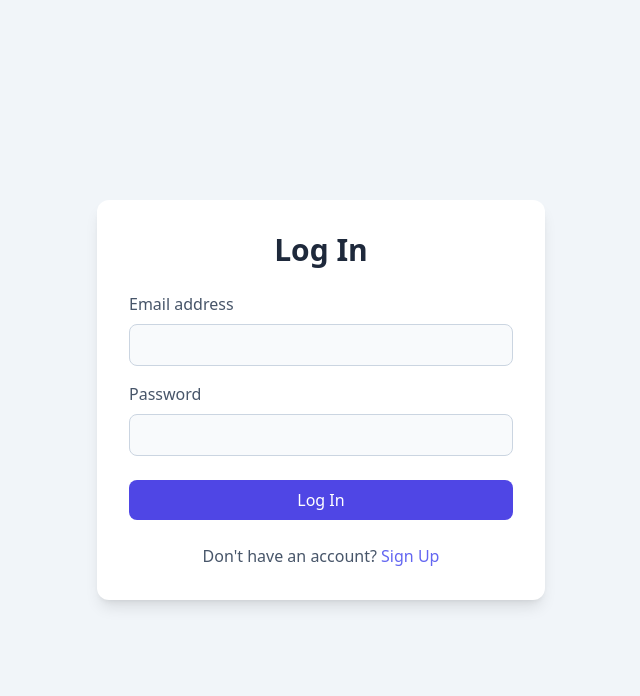
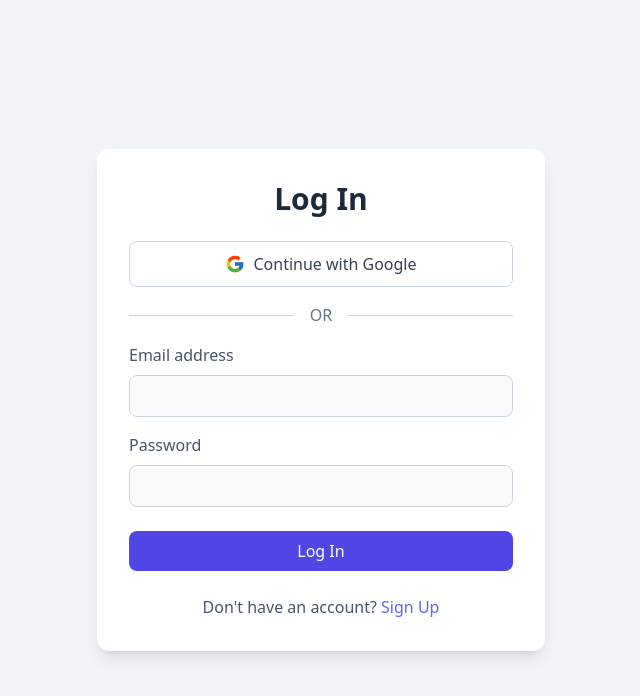
Before and after one commit to Abdulrahman-adil/Attend, a React (Vite) app: page /login#/login in a window 1280 px wide. Shown: the top 696 px of the page, without its empty margins (319-959 px from the left). Built offline with nearby package versions, Linux system fonts and the light colour scheme; no server answers.

Commit message:
Add Google sign-in to frontend

```diff
--- a/App.tsx
+++ b/App.tsx
@@ -1,5 +1,6 @@
 import React from 'react';
 import { HashRouter as Router, Routes, Route, Navigate } from 'react-router-dom';
+import { GoogleOAuthProvider } from '@react-oauth/google';
 import { AuthProvider, useAuth } from './contexts/AuthContext';
 import LoginPage from './pages/LoginPage';
 import RegisterPage from './pages/RegisterPage';
@@ -40,11 +41,13 @@ const AppRoutes: React.FC = () => {
 
 const App: React.FC = () => {
   return (
-    <Router>
-      <AuthProvider>
-        <AppRoutes />
-      </AuthProvider>
-    </Router>
+    <GoogleOAuthProvider clientId={import.meta.env.VITE_GOOGLE_WEB_CLIENT_ID || ''}>
+      <Router>
+        <AuthProvider>
+          <AppRoutes />
+        </AuthProvider>
+      </Router>
+    </GoogleOAuthProvider>
   );
 };
 
--- a/contexts/AuthContext.tsx
+++ b/contexts/AuthContext.tsx
@@ -10,6 +10,7 @@ interface AuthContextType {
   csrfToken: string | null
   loading: boolean
   login: (email: string, password: string) => Promise<AuthResult>
+  googleLogin: (credential: string, platform?: string) => Promise<AuthResult>
   register: (name: string, email: string, password: string) => Promise<AuthResult>
   logout: () => Promise<void>
   createOrganization: (companyName: string, timezone: string) => Promise<AuthResult>
@@ -79,6 +80,19 @@ export const AuthProvider: React.FC<{ children: React.ReactNode }> = ({ children
     } catch { return { success: false, message: 'Unable to reach the server. Please try again.' } }
   }, [applySession, navigate])
 
+  const googleLogin = useCallback(async (credential: string, platform?: string): Promise<AuthResult> => {
+    try {
+      const response = await fetch(`${API_URL}/auth/google`, {
+        method: 'POST', headers: { 'Content-Type': 'application/json' }, credentials: 'same-origin', body: JSON.stringify({ credential, platform: platform || 'web' }),
+      })
+      const data = await json(response)
+      if (!response.ok) return { success: false, message: messageFor(data, 'Unable to sign in with Google.') }
+      const user = applySession(data)
+      navigate(user.role ? '/dashboard' : '/select-role', { replace: true })
+      return { success: true, message: 'Signed in.', user }
+    } catch { return { success: false, message: 'Unable to reach the server. Please try again.' } }
+  }, [applySession, navigate])
+
   const register = useCallback(async (name: string, email: string, password: string): Promise<AuthResult> => {
     try {
       const response = await fetch(`${API_URL}/auth/register`, {
@@ -108,7 +122,7 @@ export const AuthProvider: React.FC<{ children: React.ReactNode }> = ({ children
     finally { clearSession(); navigate('/login', { replace: true }) }
   }, [apiFetch, clearSession, navigate])
 
-  const value = useMemo(() => ({ currentUser, csrfToken, loading, login, register, logout, createOrganization, apiFetch }),
+  const value = useMemo(() => ({ currentUser, csrfToken, loading, login, googleLogin, register, logout, createOrganization, apiFetch }),
     [apiFetch, createOrganization, csrfToken, currentUser, loading, login, logout, register])
   if (loading) return <div className="min-h-screen flex items-center justify-center bg-slate-100 dark:bg-slate-900"><p>Loading application…</p></div>
   return <AuthContext.Provider value={value}>{children}</AuthContext.Provider>
--- a/package.json
+++ b/package.json
@@ -10,6 +10,7 @@
     "preview": "vite preview"
   },
   "dependencies": {
+    "@react-oauth/google": "^0.13.5",
     "react": "^18.2.0",
     "react-dom": "^18.2.0",
     "react-router-dom": "^7.18.3"
--- a/pages/LoginPage.tsx
+++ b/pages/LoginPage.tsx
@@ -1,13 +1,26 @@
 import React, { useState } from 'react'
 import { Link } from 'react-router-dom'
 import { useAuth } from '../contexts/AuthContext'
+import { useGoogleLogin } from '@react-oauth/google'
 
 const LoginPage: React.FC = () => {
   const [email, setEmail] = useState('')
   const [password, setPassword] = useState('')
   const [error, setError] = useState('')
   const [loading, setLoading] = useState(false)
-  const { login } = useAuth()
+  const { login, googleLogin } = useAuth()
+
+  const handleGoogleLogin = useGoogleLogin({
+    onSuccess: async (credentialResponse) => {
+      const cred = credentialResponse as { credential?: string }
+      if (cred.credential) {
+        await googleLogin(cred.credential, 'web')
+      }
+    },
+    onError: () => {
+      setError('Google sign-in failed. Please try again.')
+    },
+  })
 
   const handleSubmit = async (e: React.FormEvent) => {
     e.preventDefault()
@@ -38,6 +51,24 @@ const LoginPage: React.FC = () => {
             {error}
           </p>
         )}
+
+        <button
+          onClick={() => handleGoogleLogin()}
+          className="w-full flex items-center justify-center gap-2 bg-white dark:bg-slate-700 border border-slate-300 dark:border-slate-600 text-slate-700 dark:text-slate-200 py-2.5 rounded-lg hover:bg-slate-50 dark:hover:bg-slate-600 transition duration-300 mb-4"
+        >
+          <svg className="w-5 h-5" viewBox="0 0 48 48">
+            <path fill="#FFC107" d="M43.611 20.083H42V20H24v8h11.303c-1.649 4.657-6.08 8-11.303 8c-6.627 0-12-5.373-12-12s5.373-12 12-12c3.059 0 5.842 1.154 7.961 3.039l5.657-5.657C34.046 6.053 29.268 4 24 4C12.955 4 4 12.955 4 24s8.955 20 20 20s20-8.955 20-20c0-1.341-.138-2.65-.389-3.917z"></path>
+            <path fill="#FF3D00" d="M6.306 14.691l6.571 4.819C14.655 15.108 18.961 12 24 12c3.059 0 5.842 1.154 7.961 3.039l5.657-5.657C34.046 6.053 29.268 4 24 4C16.318 4 9.656 8.337 6.306 14.691z"></path>
+            <path fill="#4CAF50" d="M24 44c5.166 0 9.86-1.977 13.409-5.192l-6.19-5.238C29.211 35.091 26.715 36 24 36c-5.202 0-9.619-3.317-11.283-7.946l-6.522 5.025C9.505 39.556 16.227 44 24 44z"></path>
+            <path fill="#1976D2" d="M43.611 20.083H42V20H24v8h11.303c-.792 2.237-2.231 4.166-4.087 5.571l6.19 5.238C42.012 36.49 44 30.686 44 24c0-1.341-.138-2.65-.389-3.917z"></path>
+          </svg>
+          Continue with Google
+        </button>
+        <div className="flex items-center my-4">
+          <hr className="flex-grow border-slate-300 dark:border-slate-600" />
+          <span className="mx-4 text-slate-500 dark:text-slate-400">OR</span>
+          <hr className="flex-grow border-slate-300 dark:border-slate-600" />
+        </div>
 
         <form onSubmit={handleSubmit}>
           <div className="mb-4">
--- a/pages/RegisterPage.tsx
+++ b/pages/RegisterPage.tsx
@@ -1,6 +1,7 @@
 import React, { useState } from 'react'
 import { Link } from 'react-router-dom'
 import { useAuth } from '../contexts/AuthContext'
+import { useGoogleLogin } from '@react-oauth/google'
 
 const RegisterPage: React.FC = () => {
   const [name, setName] = useState('')
@@ -9,7 +10,19 @@ const RegisterPage: React.FC = () => {
   const [error, setError] = useState('')
   const [success, setSuccess] = useState('')
   const [loading, setLoading] = useState(false)
-  const { register } = useAuth()
+  const { register, googleLogin } = useAuth()
+
+  const handleGoogleLogin = useGoogleLogin({
+    onSuccess: async (credentialResponse) => {
+      const cred = credentialResponse as { credential?: string }
+      if (cred.credential) {
+        await googleLogin(cred.credential, 'web')
+      }
+    },
+    onError: () => {
+      setError('Google sign-in failed. Please try again.')
+    },
+  })
 
   const handleSubmit = async (e: React.FormEvent) => {
     e.preventDefault()
@@ -25,10 +38,6 @@ const RegisterPage: React.FC = () => {
       setError(result.message)
     }
     setLoading(false)
-  }
-
-  const handleGoogleLogin = () => {
-    setError('Google sign-in is not available yet. Please register with your email and password.')
   }
 
   return (
@@ -51,7 +60,7 @@ const RegisterPage: React.FC = () => {
         {!success && (
           <>
             <button
-              onClick={handleGoogleLogin}
+              onClick={() => handleGoogleLogin()}
               className="w-full flex items-center justify-center gap-2 bg-white dark:bg-slate-700 border border-slate-300 dark:border-slate-600 text-slate-700 dark:text-slate-200 py-2.5 rounded-lg hover:bg-slate-50 dark:hover:bg-slate-600 transition duration-300 mb-4"
             >
               <svg className="w-5 h-5" viewBox="0 0 48 48">
```
Also changed, not shown: 1 other file (tests, documents, lock files or other folders).
